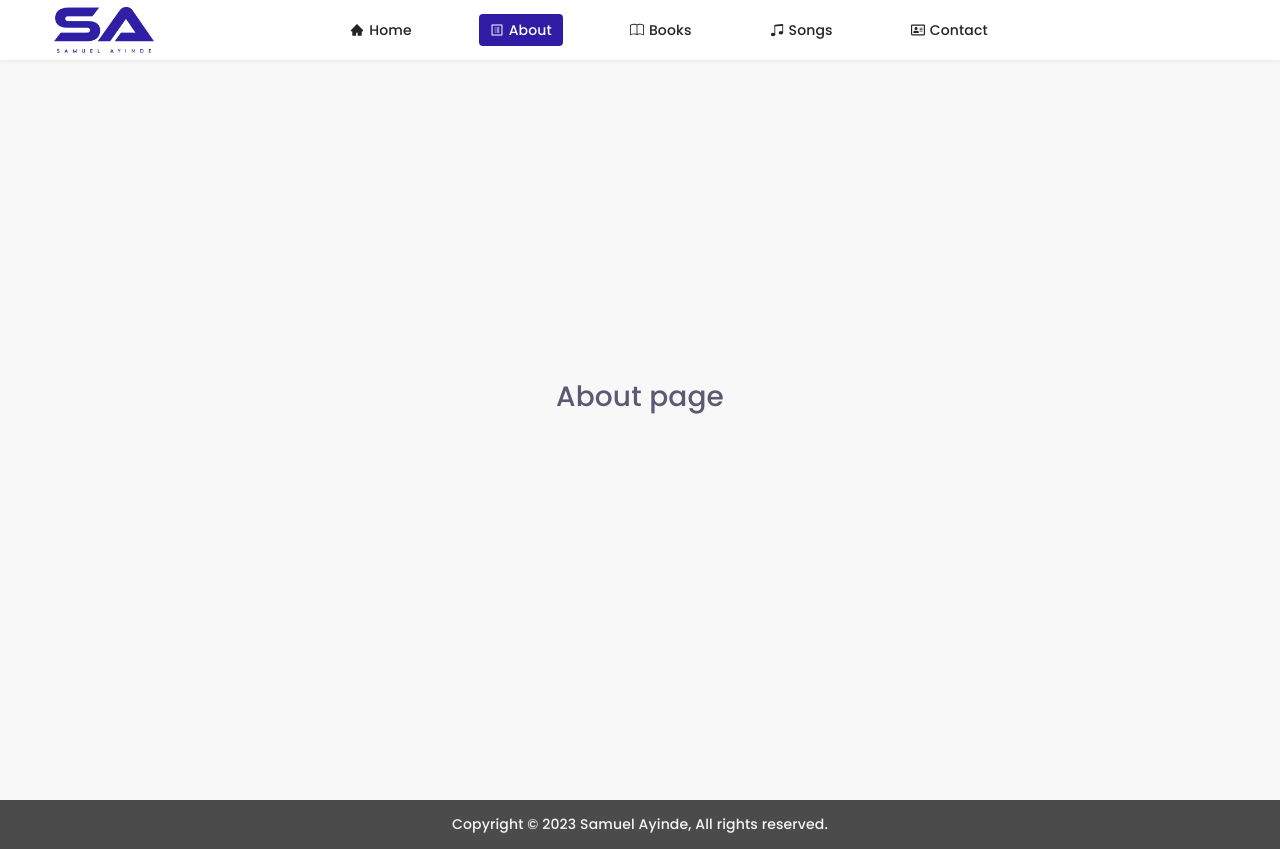
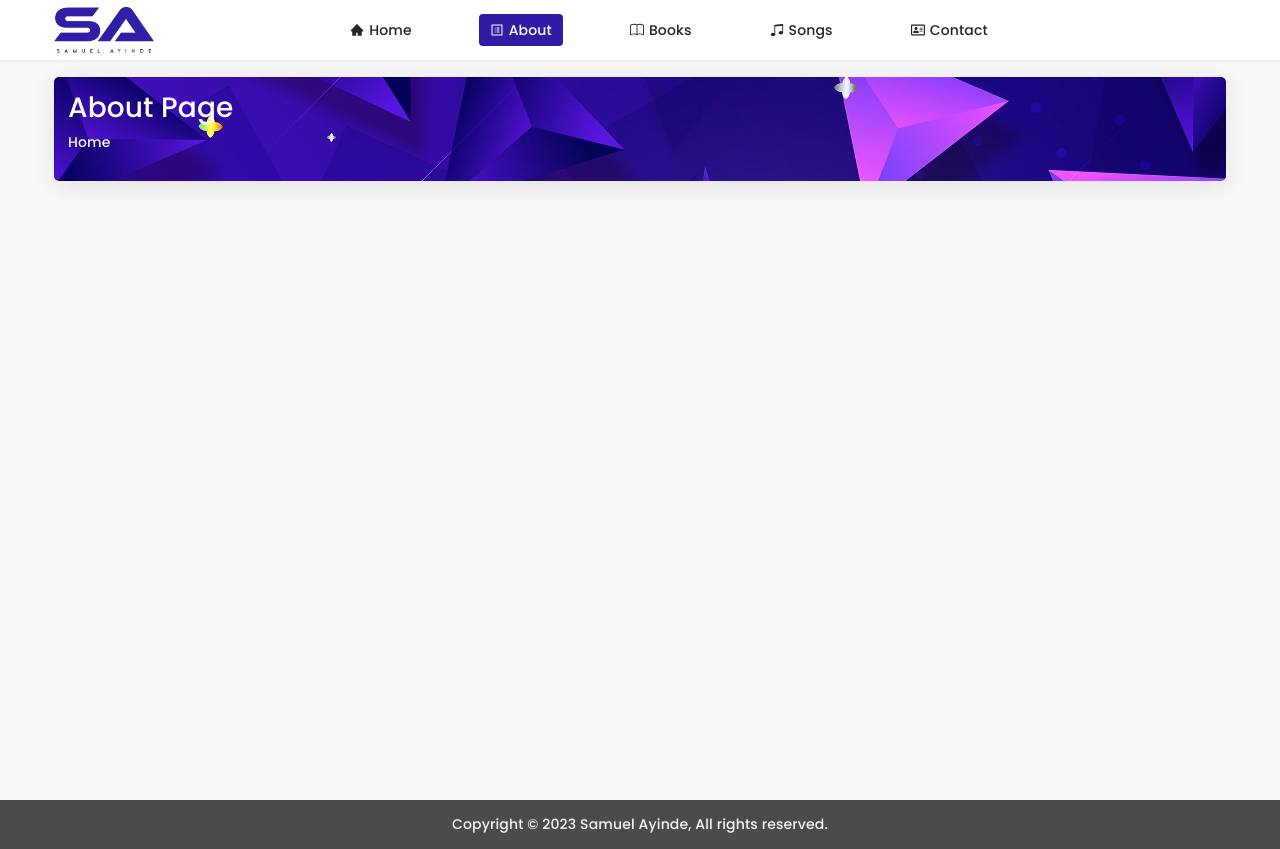
Before and after one commit to AyodEji-09/pastor-ayinde, a React (Vite) app: page /about in a window 1280 px wide. Built offline with nearby package versions, Linux system fonts and the light colour scheme.

Commit message:
page setup

```diff
--- a/src/pages/About.jsx
+++ b/src/pages/About.jsx
@@ -1,10 +1,14 @@
 import transition from "../components/transition";
+import Breadcrump from "../components/common/Breadcrump";
 
 const About = () => {
   return (
-    <div className="container vw-100 vh-100 d-flex justify-content-center align-items-center">
-      <h1>About page</h1>
-    </div>
+    <section id="about">
+      <div className="container vh-100">
+        <Breadcrump page="About Page" />
+
+      </div>
+    </section>
   );
 };
 
--- a/src/pages/Books.jsx
+++ b/src/pages/Books.jsx
@@ -1,10 +1,14 @@
 import transition from "../components/transition";
+import Breadcrump from "../components/common/Breadcrump";
 
 const Books = () => {
   return (
-    <div className="container vw-100 vh-100 d-flex justify-content-center align-items-center">
-      <h1>books page</h1>
-    </div>
+    <section id="about">
+      <div className="container vh-100">
+        <Breadcrump page="All Books" />
+
+      </div>
+    </section>
   );
 };
 
--- a/src/pages/Songs.jsx
+++ b/src/pages/Songs.jsx
@@ -1,14 +1,14 @@
 import transition from "../components/transition";
-import { useLocation } from "react-router-dom";
+import Breadcrump from "../components/common/Breadcrump";
 
 const Musics = () => {
-  const location = useLocation()
-  console.log(location.pathname
-    )
   return (
-    <div className="container vw-100 vh-100 d-flex justify-content-center align-items-center">
-      <h1>songs page</h1>
-    </div>
+    <section id="about">
+      <div className="container vh-100">
+        <Breadcrump page="All Songs" />
+
+      </div>
+    </section>
   );
 };
 
```
